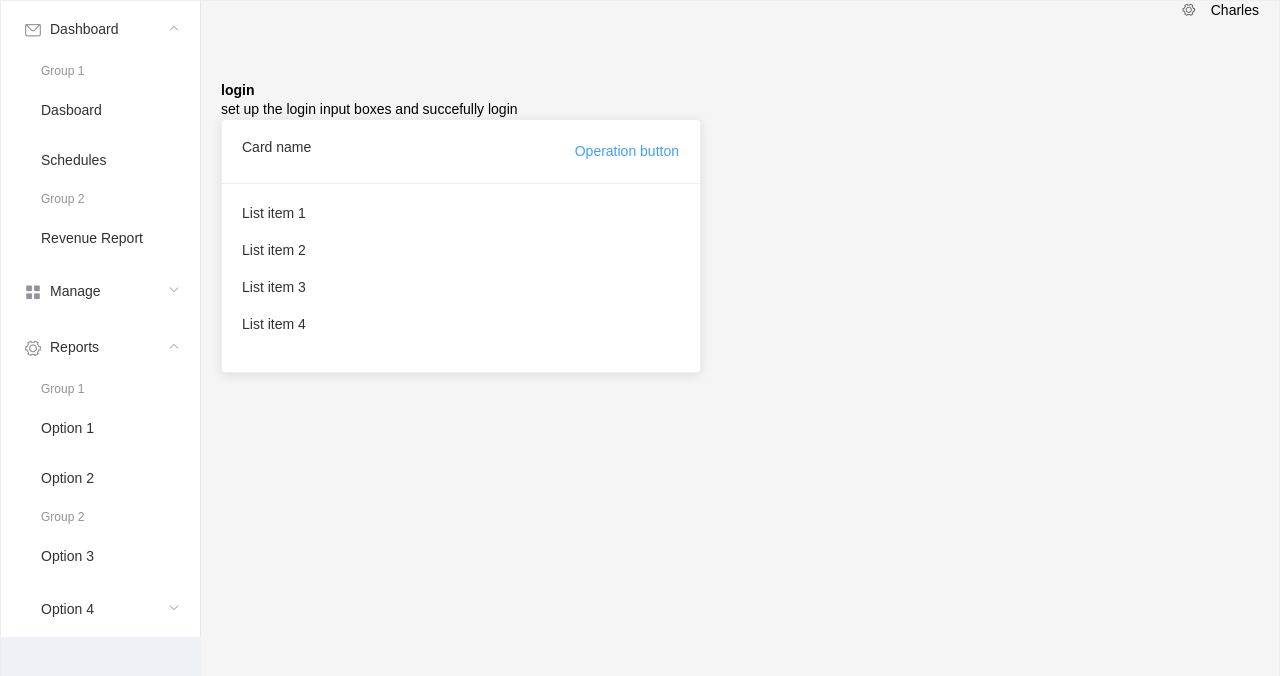
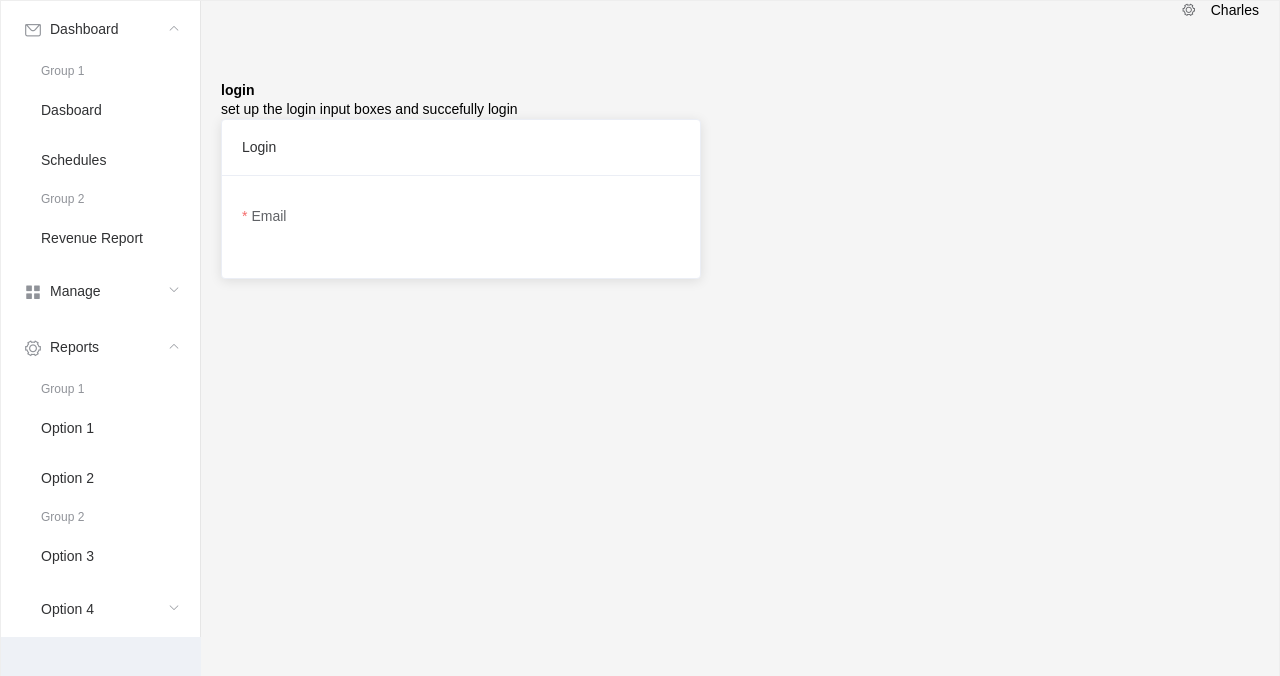
Before and after one commit to charles2k16/busybody-cms, a Nuxt app: page /login in a window 1280 px wide. Shown: the top 676 px of the page. Built offline with nearby package versions, Linux system fonts and the light colour scheme.

Commit message:
creating login form

```diff
--- a/pages/login.vue
+++ b/pages/login.vue
@@ -3,18 +3,85 @@
     <h2>login</h2>
     <p>set up the login input boxes and succefully login</p>
 
-  <el-card class="box-card">
+  <el-card class="box-card"  style="float: center">
   <div slot="header" class="clearfix">
-    <span>Card name</span>
-    <el-button style="float: right; padding: 3px 0" type="text">Operation button</el-button>
+    <span style="float: center; padding: 3px 0">Login </span>
+    <!-- <el-button style="float: right; padding: 3px 0" type="text">Operation button</el-button> -->
   </div>
-  <div v-for="o in 4" :key="o" class="text item">
-    {{'List item ' + o }}
-  </div>
+   <el-form
+    ref="dynamicValidateForm"
+    :model="dynamicValidateForm"
+    label-width="40px"
+    class="demo-dynamic"
+  >
+
+  <el-form-item
+      prop="email"
+      label="Email"
+      :rules="[
+        {
+          required: true,
+          message: 'Please input email address',
+          trigger: 'blur',
+        },
+        {
+          type: 'email',
+          message: 'Please input correct email address',
+          trigger: ['blur', 'change'],
+        },
+      ]"
+    >
+     </el-form-item>
+    </el-form>
+
 </el-card>
 
 </div>
 </template>
+<script lang="ts">
+export default {
+  data() {
+    return {
+      dynamicValidateForm: {
+        domains: [
+          {
+            key: 1,
+            value: '',
+          },
+        ],
+        email: '',
+      },
+    }
+  },
+  methods: {
+    submitForm(formName) {
+      this.$refs[formName].validate((valid) => {
+        if (valid) {
+          alert('submit!')
+        } else {
+          console.log('error submit!!')
+          return false
+        }
+      })
+    },
+    resetForm(formName) {
+      this.$refs[formName].resetFields()
+    },
+    removeDomain(item) {
+      const index = this.dynamicValidateForm.domains.indexOf(item)
+      if (index !== -1) {
+        this.dynamicValidateForm.domains.splice(index, 1)
+      }
+    },
+    addDomain() {
+      this.dynamicValidateForm.domains.push({
+        key: Date.now(),
+        value: '',
+      })
+    },
+  },
+}
+</script>
 <style>
   .text {
     font-size: 14px;
```
